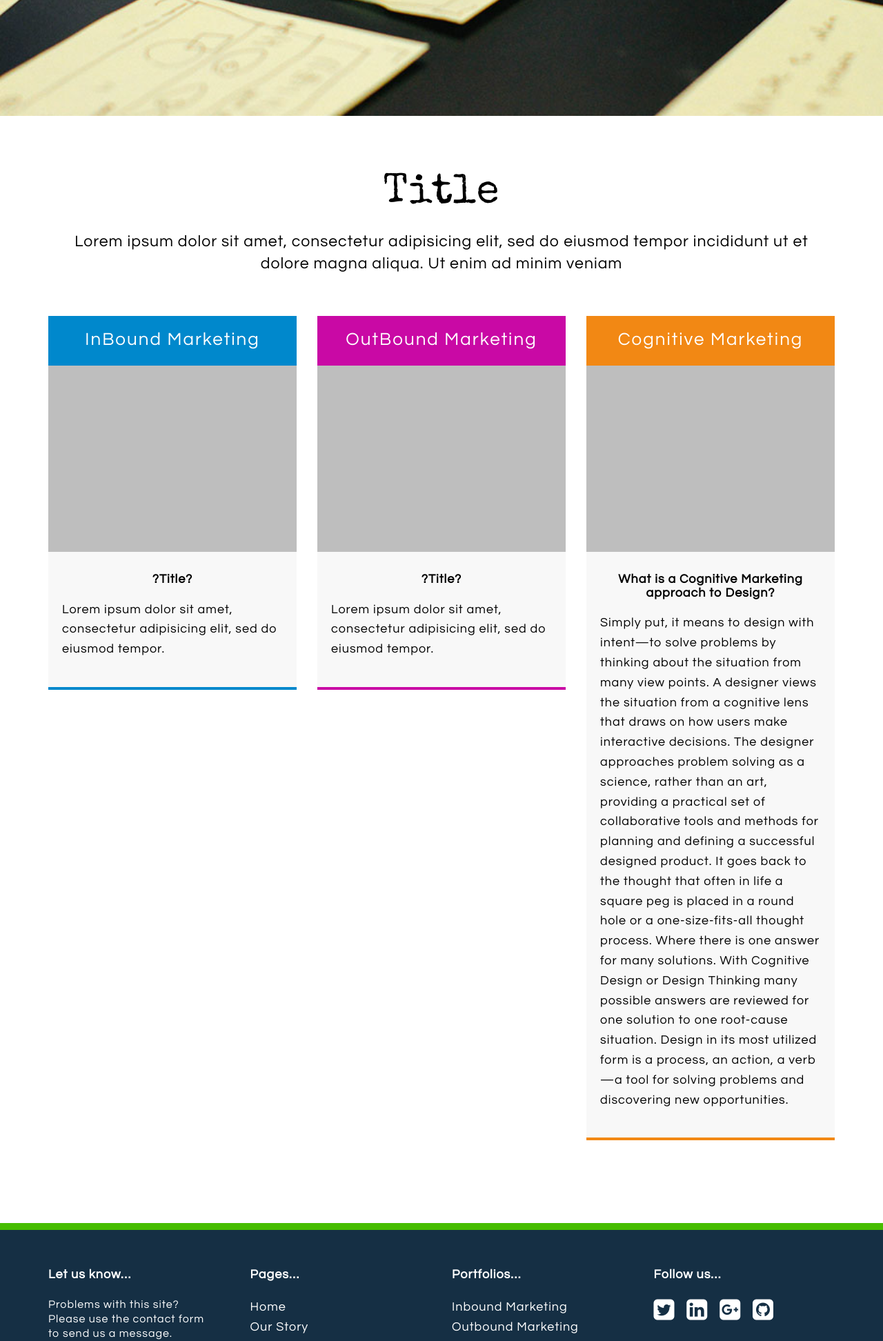
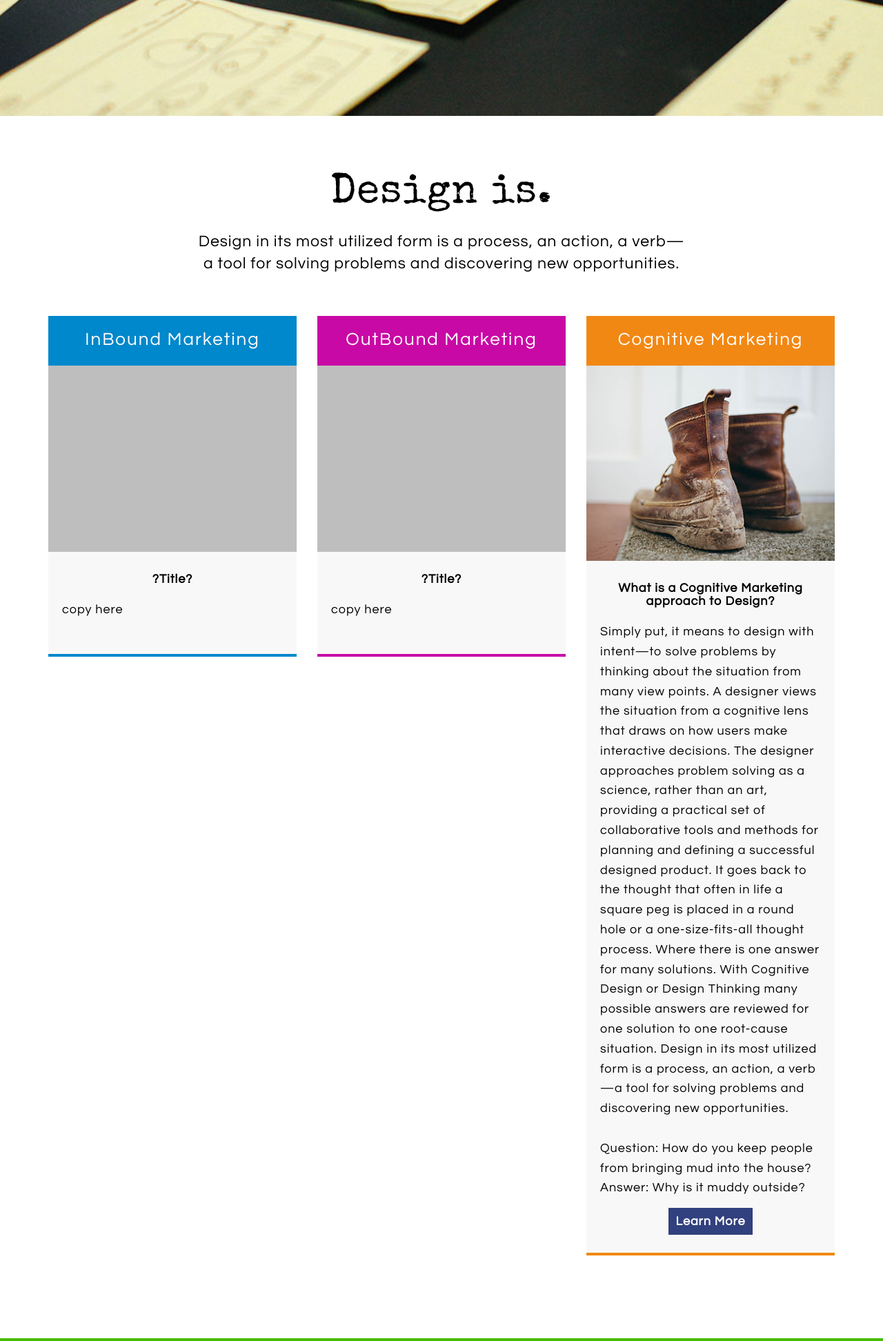
Before and after one commit to mjktvigil/Personal_Website_Project, a PHP site: page /home/index.php in a window 1280 px wide. Shown: the part 429-2373 px from the top of the page at 69% size. Run offline with PHP 8.4, Linux system fonts and the light colour scheme; some libraries are stand-ins or nearby versions.

Commit message:
added copy and image to Cognitive Marketing box on home page
Also added Learn More buttons to boxes. So now both top header block and learn more button linked to specific pages

```diff
--- a/css/style.css
+++ b/css/style.css
@@ -334,6 +334,7 @@ header ul.nav li a {
 
 .box-gray p {
 	color: black;
+	margin-bottom: 20px;
 }
 
 .box-gray  h4 {
@@ -636,6 +637,7 @@ textarea#message{
 11. Buttons
 ================================ */
 
+
 .btn-theme {
 	color: #ffffff;
 	background: #31407e;
--- a/home/index.php
+++ b/home/index.php
@@ -13,8 +13,9 @@
 	<section class="intro">
 		<div class="container">
 			<article class="post-content">
-				<h2>Title</h2>
-				<p class="paragraph">Lorem ipsum dolor sit amet, consectetur adipisicing elit, sed do eiusmod tempor incididunt ut et dolore magna aliqua. Ut enim ad minim veniam</p>
+				<h2>Design is.</h2>
+				<p class="paragraph">Design in its most utilized form is a process, an action, a verb&mdash;<br/>
+					a tool for solving problems and discovering new opportunities.</p>
 			</article>
 			<!-- .post-content -->
 		</div>
@@ -39,7 +40,7 @@
 								<div class="box-gray">
 									<h4 class="aligncenter">?Title?</h4>
 									<p>
-										Lorem ipsum dolor sit amet, consectetur adipisicing elit, sed do eiusmod tempor.
+										copy here
 									</p>
 								</div>
 							</div>
@@ -61,7 +62,7 @@
 								<div class="box-gray">
 									<h4 class="aligncenter">?Title?</h4>
 									<p>
-										Lorem ipsum dolor sit amet, consectetur adipisicing elit, sed do eiusmod tempor.
+										copy here
 									</p>
 								</div>
 							</div>
@@ -78,7 +79,7 @@
 									<a href="../cognitive-marketing/index.php" title="click to Read More">Cognitive Marketing</a>
 								</div>
 								<div class="">
-									<img src="../img/works/3.jpg" alt="???" title="???" />
+									<img src="../img/dirty-boots.jpg" alt="dirty-boots" />
 								</div>
 								<div class="box-gray">
 									<h4 class="aligncenter">What is a Cognitive Marketing approach to Design?</h4>
@@ -89,8 +90,13 @@
 										and methods for planning and defining a successful designed product.
 										It goes back to the thought that often in life a square peg is placed in a round hole or a one-size-fits-all thought process.
 										Where there is one answer for many solutions. With Cognitive Design or Design Thinking many possible answers are reviewed
-										for one solution to one root-cause situation. Design in its most utilized form is a process, an action, a verb—a tool for solving problems and discovering new opportunities.
+										for one solution to one root-cause situation. Design in its most utilized form is a process, an action, a verb—a tool for solving problems and discovering new opportunities.<br/>
+										<br/>Question: How do you keep people from bringing mud into the house?<br/>
+										Answer: Why is it muddy outside?
 									</p>
+									<div class="aligncenter">
+									<a class="btn-theme" alt="Learn more" href="../cognitive-marketing/index.php" title="click to Learn More">Learn More</a>
+									</div>
 								</div>
 							</div>
 							<!-- .box -->
```
Also changed, not shown: img/dirty-boots.jpg (added).
